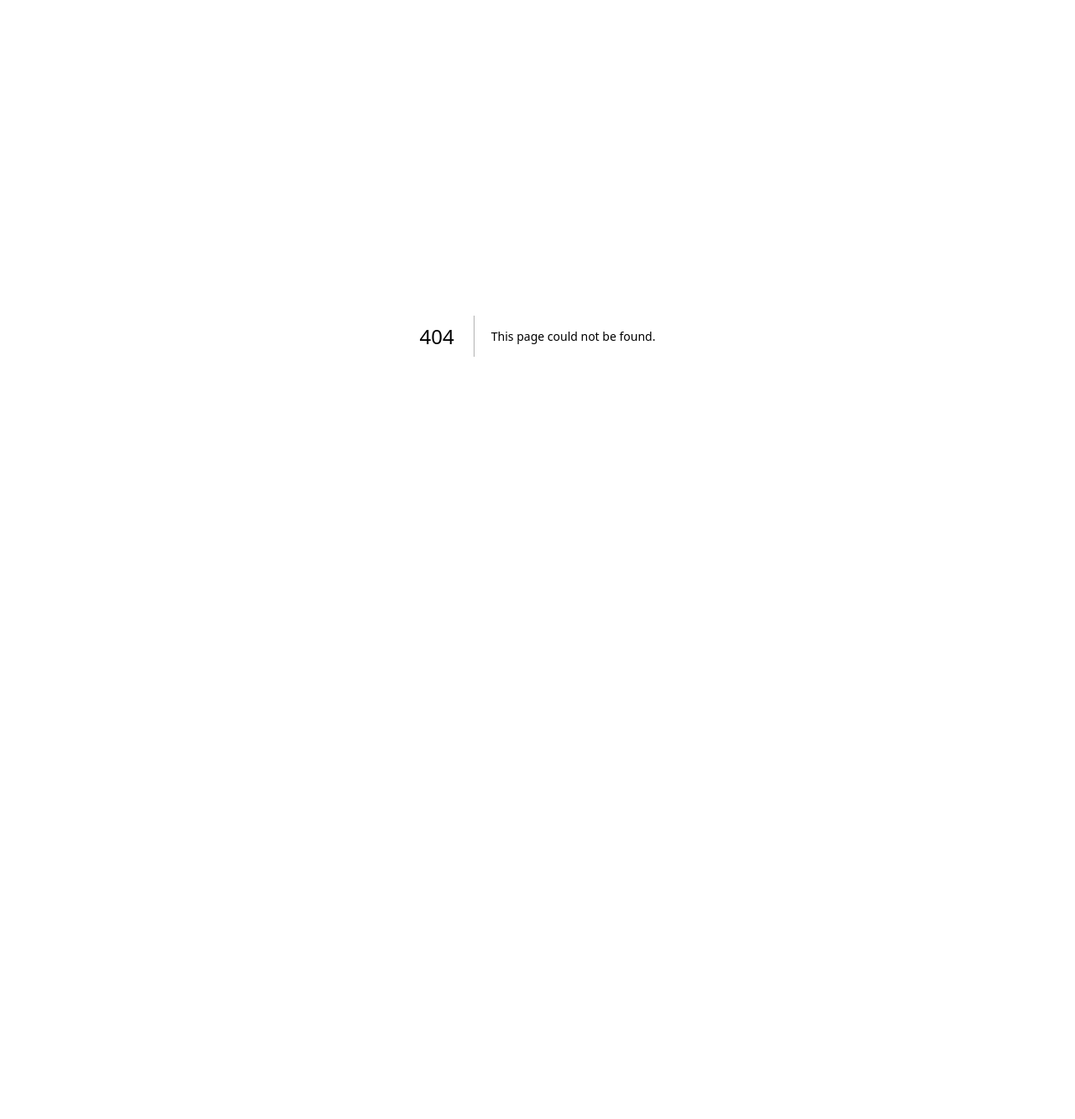
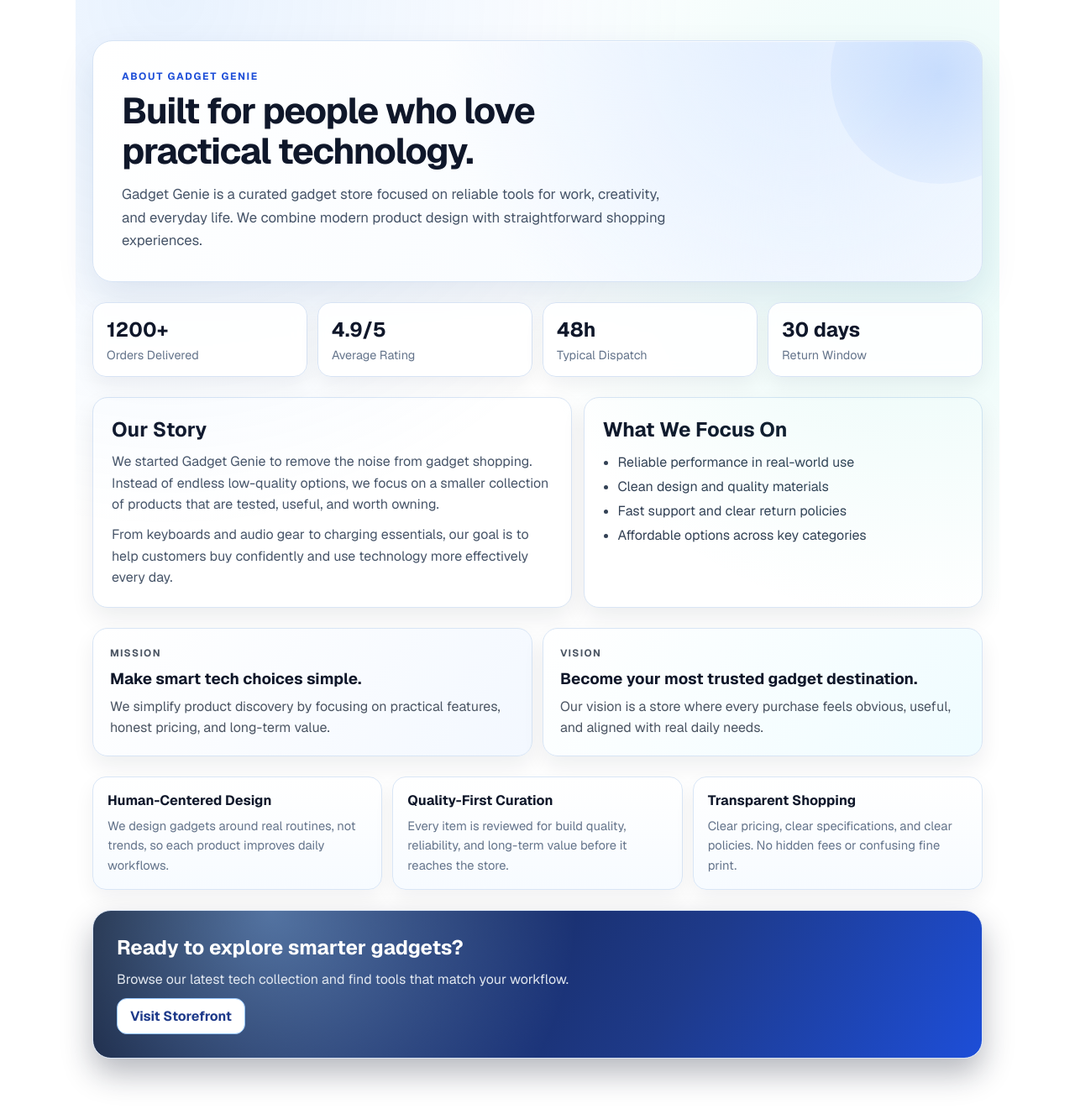
Before and after one commit to dougjasper2013/reactapp5group2, a Next.js app: page /about in a window 1280 px wide. Before the commit this address had no page. Shown: the whole page at 84% size. Before the commit the page ends 800 px from the top, so only its background shows below. Built offline with nearby package versions, Linux system fonts and the light colour scheme.

Commit message:
Create and style About page

```diff
--- /dev/null
+++ b/src/app/about/page.module.css
@@ -0,0 +1,274 @@
+.page {
+  min-height: 100vh;
+  max-width: 1100px;
+  margin: 0 auto;
+  padding: 48px 20px 72px;
+  display: grid;
+  gap: 24px;
+  font-family: var(--font-geist-sans);
+  position: relative;
+}
+
+.page::before {
+  content: '';
+  position: absolute;
+  inset: 0;
+  background:
+    radial-gradient(circle at 10% 0%, rgba(96, 165, 250, 0.14), transparent 38%),
+    radial-gradient(circle at 92% 18%, rgba(45, 212, 191, 0.12), transparent 34%);
+  pointer-events: none;
+}
+
+.hero {
+  border: 1px solid #d7e4f5;
+  border-radius: 24px;
+  padding: 34px;
+  background:
+    radial-gradient(circle at 80% 0%, rgba(224, 237, 255, 0.9) 0%, rgba(224, 237, 255, 0) 48%),
+    linear-gradient(120deg, #ffffff 0%, #f5faff 100%);
+  box-shadow:
+    0 20px 44px rgba(20, 60, 120, 0.1),
+    inset 0 1px 0 rgba(255, 255, 255, 0.8);
+  position: relative;
+  overflow: hidden;
+}
+
+.hero::after {
+  content: '';
+  position: absolute;
+  width: 260px;
+  height: 260px;
+  border-radius: 50%;
+  background: radial-gradient(circle, rgba(59, 130, 246, 0.2), rgba(59, 130, 246, 0));
+  right: -80px;
+  top: -90px;
+}
+
+.eyebrow {
+  color: #1d4ed8;
+  font-size: 0.75rem;
+  font-weight: 700;
+  letter-spacing: 0.14em;
+  margin-bottom: 10px;
+}
+
+.hero h1 {
+  font-size: 2.7rem;
+  line-height: 1.1;
+  letter-spacing: -0.03em;
+  color: #0f172a;
+  max-width: 18ch;
+  position: relative;
+  z-index: 1;
+}
+
+.lead {
+  margin-top: 14px;
+  max-width: 60ch;
+  color: #475569;
+  line-height: 1.65;
+  font-size: 1.05rem;
+  position: relative;
+  z-index: 1;
+}
+
+.stats {
+  display: grid;
+  grid-template-columns: repeat(4, minmax(0, 1fr));
+  gap: 12px;
+}
+
+.statCard {
+  border: 1px solid #d7e3f4;
+  border-radius: 16px;
+  background: rgba(255, 255, 255, 0.88);
+  backdrop-filter: blur(8px);
+  padding: 16px;
+  box-shadow: 0 10px 24px rgba(15, 23, 42, 0.06);
+}
+
+.statCard h2 {
+  font-size: 1.5rem;
+  color: #0f172a;
+}
+
+.statCard p {
+  margin-top: 6px;
+  color: #64748b;
+  font-size: 0.9rem;
+}
+
+.storyGrid {
+  display: grid;
+  grid-template-columns: 1.2fr 1fr;
+  gap: 14px;
+}
+
+.storyCard,
+.storyCardAlt {
+  border: 1px solid #d9e5f5;
+  border-radius: 18px;
+  background: #fff;
+  padding: 22px;
+  box-shadow: 0 12px 28px rgba(15, 23, 42, 0.08);
+}
+
+.storyCard h2,
+.storyCardAlt h2 {
+  color: #0f172a;
+  margin-bottom: 10px;
+}
+
+.storyCard p {
+  color: #475569;
+  line-height: 1.6;
+}
+
+.storyCard p + p {
+  margin-top: 10px;
+}
+
+.storyCardAlt ul {
+  color: #334155;
+  line-height: 1.8;
+  padding-left: 18px;
+}
+
+.values {
+  display: grid;
+  grid-template-columns: repeat(3, minmax(0, 1fr));
+  gap: 12px;
+}
+
+.dualCards {
+  display: grid;
+  grid-template-columns: 1fr 1fr;
+  gap: 12px;
+}
+
+.missionCard,
+.visionCard {
+  border: 1px solid #d8e5f5;
+  border-radius: 18px;
+  padding: 20px;
+  box-shadow: 0 12px 26px rgba(15, 23, 42, 0.07);
+}
+
+.missionCard {
+  background: linear-gradient(130deg, #ffffff, #f3f8ff);
+}
+
+.visionCard {
+  background: linear-gradient(130deg, #ffffff, #effcff);
+}
+
+.cardTag {
+  color: #1d4ed8;
+  letter-spacing: 0.11em;
+  font-size: 0.74rem;
+  font-weight: 700;
+  margin-bottom: 8px;
+}
+
+.missionCard h3,
+.visionCard h3 {
+  color: #0f172a;
+  margin-bottom: 8px;
+}
+
+.missionCard p,
+.visionCard p {
+  color: #4b5563;
+  line-height: 1.6;
+}
+
+
+.valueCard {
+  border: 1px solid #d9e6f6;
+  border-radius: 16px;
+  background: linear-gradient(180deg, #ffffff, #f7fbff);
+  padding: 17px;
+  box-shadow: 0 10px 24px rgba(15, 23, 42, 0.06);
+}
+
+.valueCard h3 {
+  color: #0f172a;
+  margin-bottom: 8px;
+  font-size: 1.02rem;
+}
+
+.valueCard p {
+  color: #64748b;
+  line-height: 1.6;
+  font-size: 0.92rem;
+}
+
+.ctaSection {
+  border: 1px solid #d7e2f3;
+  border-radius: 22px;
+  padding: 28px;
+  background:
+    radial-gradient(circle at 20% 0%, rgba(147, 197, 253, 0.5) 0%, rgba(219, 234, 254, 0) 42%),
+    linear-gradient(120deg, #0f172a, #1e3a8a 65%, #1d4ed8);
+  color: #e2e8f0;
+  display: grid;
+  gap: 12px;
+  box-shadow: 0 18px 36px rgba(15, 23, 42, 0.3);
+}
+
+.ctaSection h2 {
+  color: #fff;
+}
+
+.ctaSection p {
+  max-width: 56ch;
+}
+
+.ctaButton {
+  justify-self: start;
+  border: 1px solid #93c5fd;
+  border-radius: 12px;
+  padding: 10px 15px;
+  background: #fff;
+  color: #1e3a8a;
+  font-weight: 700;
+  text-decoration: none;
+  transition: transform 0.2s ease, box-shadow 0.2s ease;
+}
+
+.ctaButton:hover {
+  transform: translateY(-1px);
+  box-shadow: 0 10px 20px rgba(147, 197, 253, 0.35);
+}
+
+@media (max-width: 980px) {
+  .stats {
+    grid-template-columns: repeat(2, minmax(0, 1fr));
+  }
+
+  .storyGrid {
+    grid-template-columns: 1fr;
+  }
+
+  .values {
+    grid-template-columns: 1fr;
+  }
+
+  .dualCards {
+    grid-template-columns: 1fr;
+  }
+}
+
+@media (max-width: 640px) {
+  .hero {
+    padding: 22px;
+  }
+
+  .hero h1 {
+    font-size: 2.05rem;
+  }
+
+  .stats {
+    grid-template-columns: 1fr;
+  }
+}
--- /dev/null
+++ b/src/app/about/page.tsx
@@ -0,0 +1,106 @@
+import Link from 'next/link';
+import styles from './page.module.css';
+
+const values = [
+  {
+    title: 'Human-Centered Design',
+    body: 'We design gadgets around real routines, not trends, so each product improves daily workflows.',
+  },
+  {
+    title: 'Quality-First Curation',
+    body: 'Every item is reviewed for build quality, reliability, and long-term value before it reaches the store.',
+  },
+  {
+    title: 'Transparent Shopping',
+    body: 'Clear pricing, clear specifications, and clear policies. No hidden fees or confusing fine print.',
+  },
+];
+
+const stats = [
+  { value: '1200+', label: 'Orders Delivered' },
+  { value: '4.9/5', label: 'Average Rating' },
+  { value: '48h', label: 'Typical Dispatch' },
+  { value: '30 days', label: 'Return Window' },
+];
+
+export default function AboutPage() {
+  return (
+    <main className={styles.page}>
+      <section className={styles.hero}>
+        <p className={styles.eyebrow}>ABOUT GADGET GENIE</p>
+        <h1>Built for people who love practical technology.</h1>
+        <p className={styles.lead}>
+          Gadget Genie is a curated gadget store focused on reliable tools for work, creativity, and everyday life.
+          We combine modern product design with straightforward shopping experiences.
+        </p>
+      </section>
+
+      <section className={styles.stats} aria-label="Company highlights">
+        {stats.map((item) => (
+          <article key={item.label} className={styles.statCard}>
+            <h2>{item.value}</h2>
+            <p>{item.label}</p>
+          </article>
+        ))}
+      </section>
+
+      <section className={styles.storyGrid}>
+        <article className={styles.storyCard}>
+          <h2>Our Story</h2>
+          <p>
+            We started Gadget Genie to remove the noise from gadget shopping. Instead of endless low-quality options,
+            we focus on a smaller collection of products that are tested, useful, and worth owning.
+          </p>
+          <p>
+            From keyboards and audio gear to charging essentials, our goal is to help customers buy confidently and
+            use technology more effectively every day.
+          </p>
+        </article>
+
+        <article className={styles.storyCardAlt}>
+          <h2>What We Focus On</h2>
+          <ul>
+            <li>Reliable performance in real-world use</li>
+            <li>Clean design and quality materials</li>
+            <li>Fast support and clear return policies</li>
+            <li>Affordable options across key categories</li>
+          </ul>
+        </article>
+      </section>
+
+      <section className={styles.dualCards} aria-label="Mission and vision">
+        <article className={styles.missionCard}>
+          <p className={styles.cardTag}>MISSION</p>
+          <h3>Make smart tech choices simple.</h3>
+          <p>
+            We simplify product discovery by focusing on practical features, honest pricing, and long-term value.
+          </p>
+        </article>
+        <article className={styles.visionCard}>
+          <p className={styles.cardTag}>VISION</p>
+          <h3>Become your most trusted gadget destination.</h3>
+          <p>
+            Our vision is a store where every purchase feels obvious, useful, and aligned with real daily needs.
+          </p>
+        </article>
+      </section>
+
+      <section className={styles.values} aria-label="Core values">
+        {values.map((value) => (
+          <article key={value.title} className={styles.valueCard}>
+            <h3>{value.title}</h3>
+            <p>{value.body}</p>
+          </article>
+        ))}
+      </section>
+
+      <section className={styles.ctaSection}>
+        <h2>Ready to explore smarter gadgets?</h2>
+        <p>Browse our latest tech collection and find tools that match your workflow.</p>
+        <Link href="/" className={styles.ctaButton}>
+          Visit Storefront
+        </Link>
+      </section>
+    </main>
+  );
+}
```
